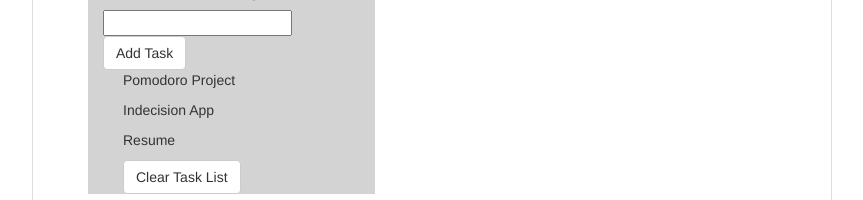
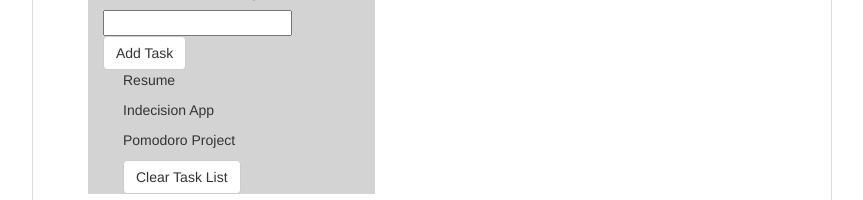
Before and after one commit to nwyll/gsd, a React (Create React App) app: page / in a window 1280 px wide. Shown: the part 359-559 px from the top of the page, without its empty margins (208-1071 px from the left). Built offline with nearby package versions, Linux system fonts and the light colour scheme.

Commit message:
Display tasks in reverse order

```diff
--- a/src/App.js
+++ b/src/App.js
@@ -238,7 +238,7 @@ const TaskList = (props) => {
   return (
     <div className="task-list">
       {
-        props.tasks.map((task) => <TaskItem key={task} taskText={task} />)
+        props.tasks.slice(0).reverse().map((task) => <TaskItem key={task} taskText={task} />)
       }
       <button className="btn btn-default"
         onClick={props.handleClearList}
```
